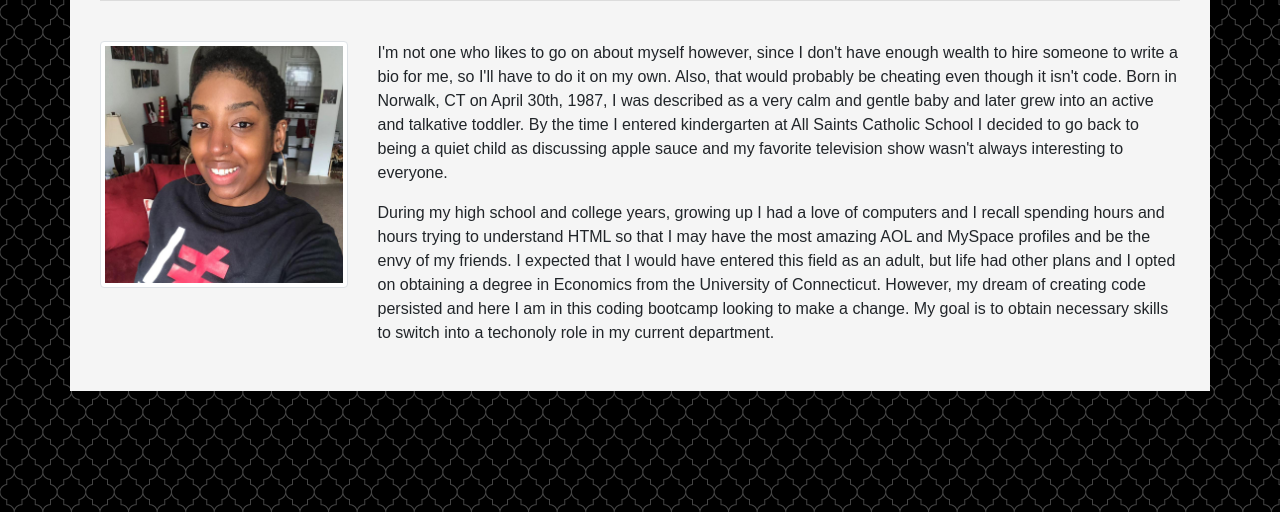
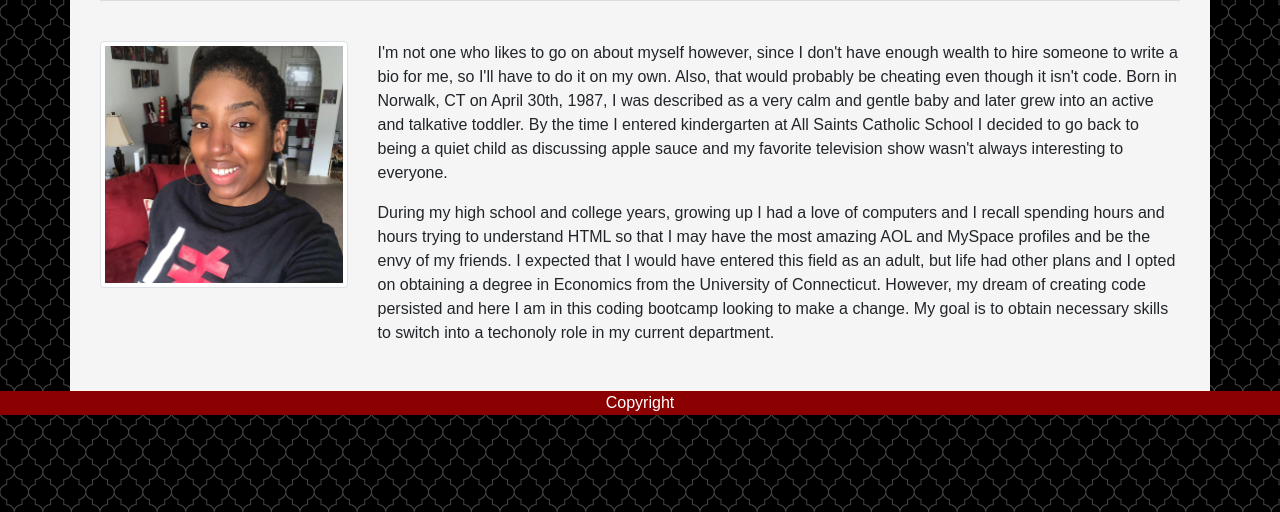
Before and after one commit to ErminaJoseph/Bootstrap-Portfolio, a plain HTML site: page index.html in a window 1280 px wide. Shown: the part 288-800 px from the top of the page. Drawn offline with nearby package versions, Linux system fonts and the light colour scheme.

Commit message:
Adding Footer

```diff
--- a/assets/css/style.css
+++ b/assets/css/style.css
@@ -76,3 +76,9 @@ h2 {
     top: 850px;
     left: 232px;
 }
+
+footer {
+    background: #8b0000;
+    color: #ffffff;
+    text-align: center;
+}
--- a/index.html
+++ b/index.html
@@ -55,5 +55,11 @@
             </div>
         </div>
     </div>
+
+    <footer>
+        <div class="col-md-12">
+            Copyright
+        </div>
+    </footer>
 </body>
 </html>
```
Also changed, not shown: contact.html (+5 -0 lines), portfolio.html (+6 -0 lines).
